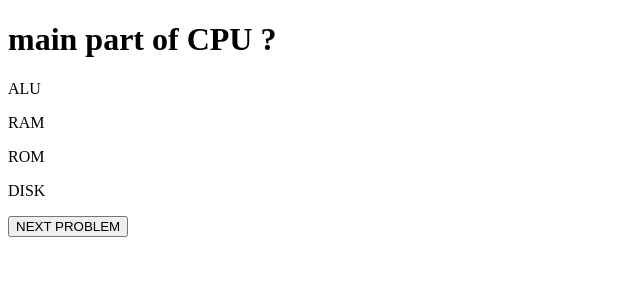
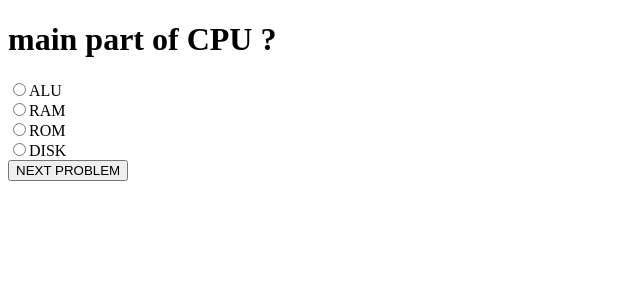
Before and after one commit to karanjoshi-kj/REACT, a React (Vite) app in the folder demo/: page / in a window 1280 px wide. Shown: the top 300 px of the page, without its empty margins (0-640 px from the left). Built offline with nearby package versions, Linux system fonts and the light colour scheme.

Commit message:
PROJECT 2 STARTED

```diff
--- a/demo/src/components/PROJECTS/Quiz.jsx
+++ b/demo/src/components/PROJECTS/Quiz.jsx
@@ -13,7 +13,11 @@ const Quiz = () => {
       <h1>{data.Questions[index].question}</h1>
       {
         data.Questions[index].options.map((opt , i)=>(
-            <p key={i}>{opt}</p>
+            // <p key={i}>{opt}</p>
+            <div>
+            <input type='radio' key={i} name='answersbutton' value={opt} />
+            <span>{opt}</span>
+            </div>
         ))
       }
       <button onClick={nextques}>NEXT PROBLEM</button>
```
